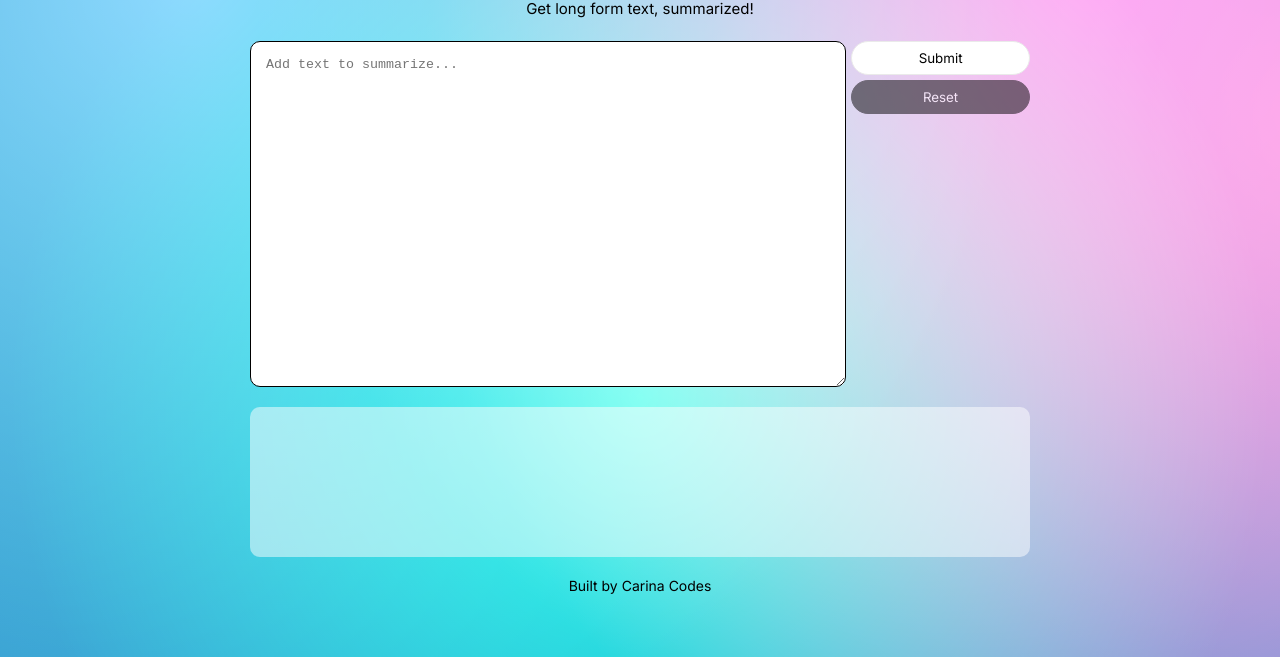
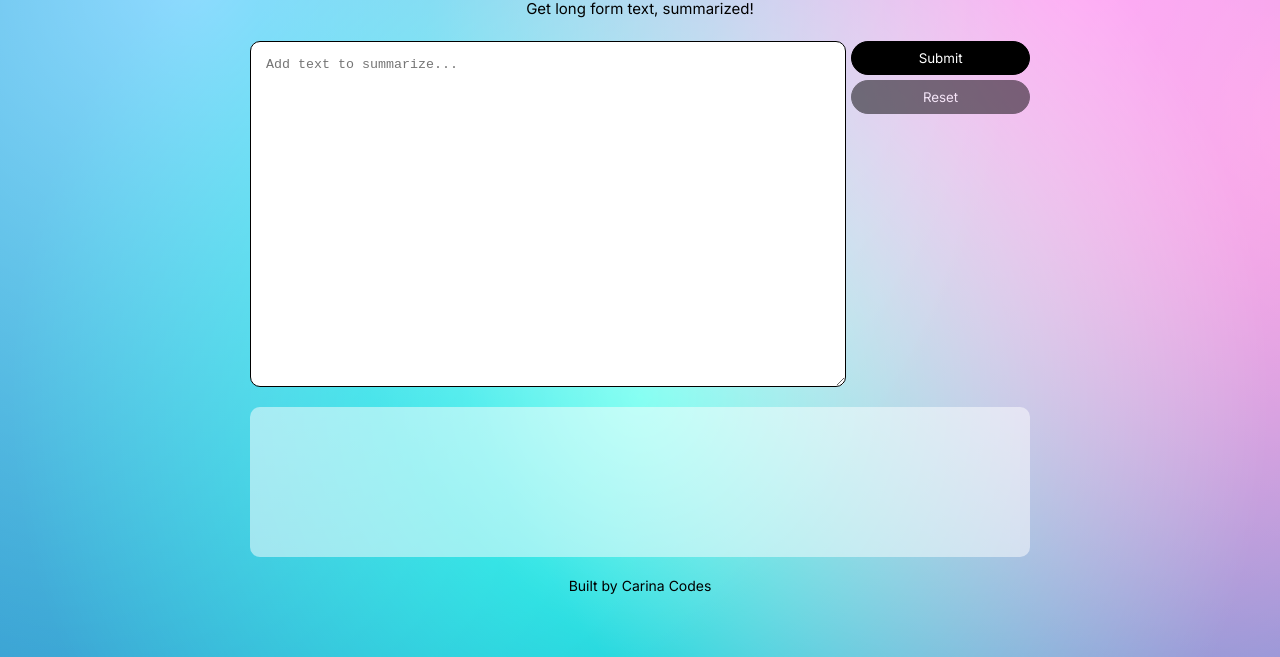
Before and after one commit to carina-codes/ai-text-summarizer, a plain HTML site: page index.html in a window 1280 px wide. Shown: the part 143-800 px from the top of the page. Drawn offline with nearby package versions, Linux system fonts and the light colour scheme; a web font is replaced by a local one.

Commit message:
submit button

```diff
--- a/index.html
+++ b/index.html
@@ -25,7 +25,7 @@
         <textarea type="text" id="userInput" placeholder="Add text to summarize..."></textarea>
       </div>
       <div class="actions">
-        <button onclick="processInput()">Submit</button>
+        <button onclick="processInput()" class="btn-black">Submit</button>
         <button onclick="resetInput()" class="btn-black btn-opac">Reset</button>
       </div>
     </div>
```
